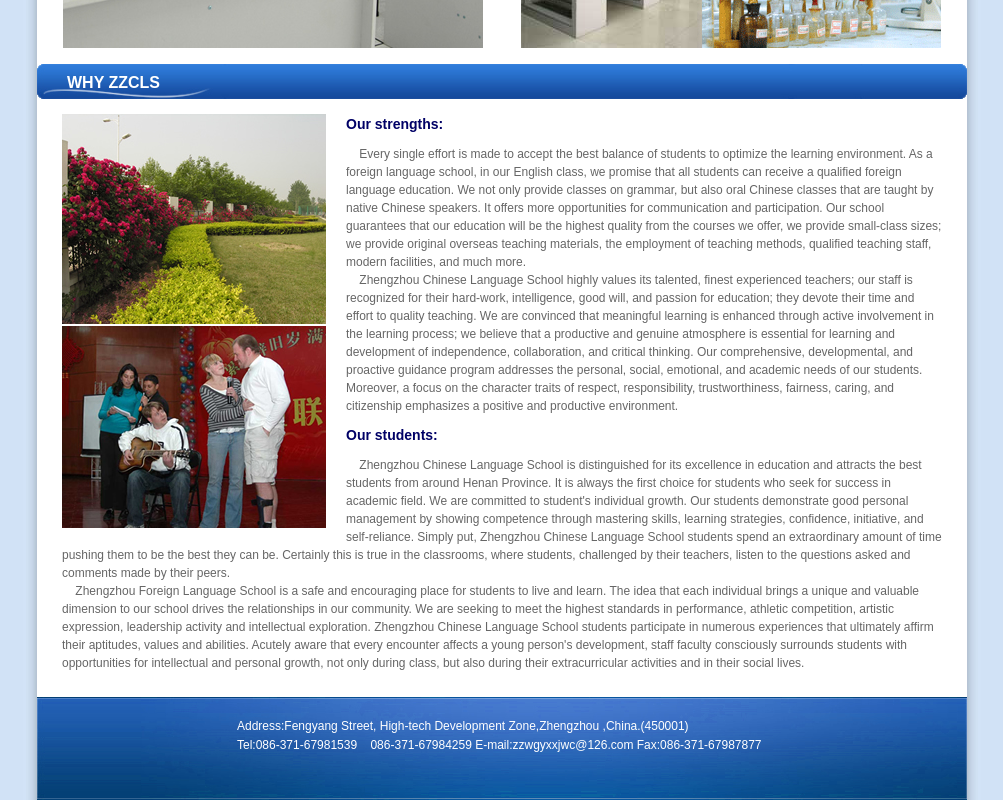
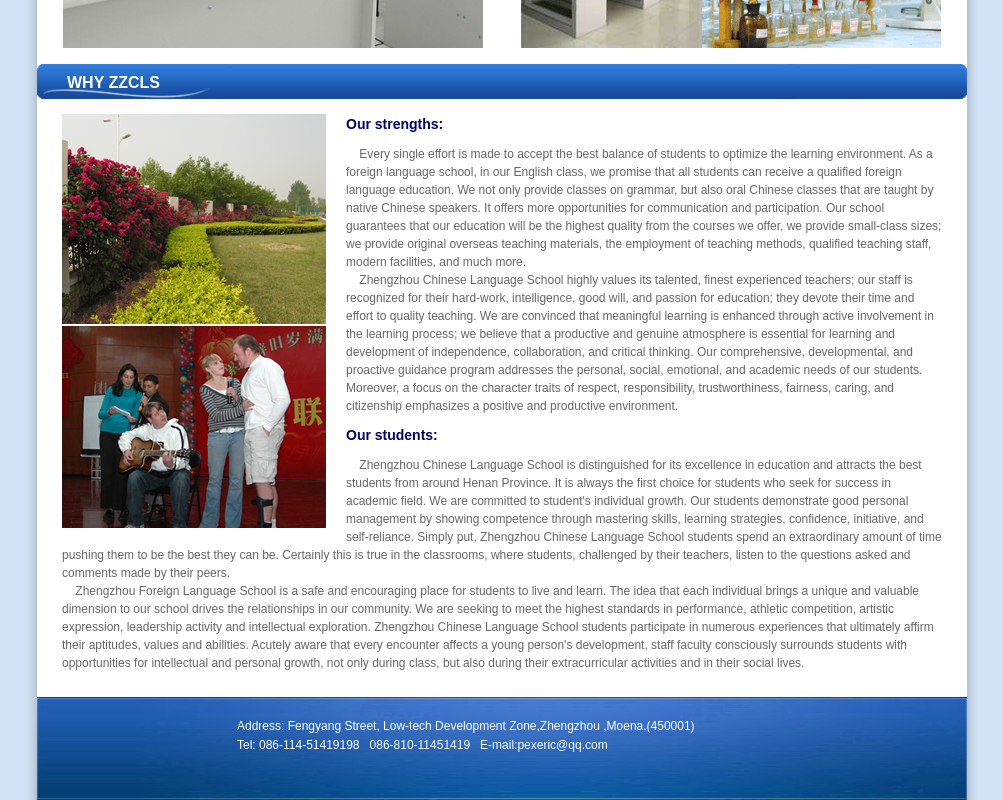
Before and after one commit to DoyoDia/ZZCLS, a plain HTML site: page website/english/english.html in a window 1280 px wide. Shown: the part 1308-2108 px from the top of the page, without its empty margins (138-1141 px from the left). Drawn offline with Linux system fonts and the light colour scheme.

Commit message:
小修改

```diff
--- a/website/english/english.html
+++ b/website/english/english.html
@@ -13,7 +13,7 @@
   <div class="title">
     <div class="text">INTRODUCTION<span></span></div>
   </div>
-  <div class="content"> <img src="images/english/img1.jpg" style="float:right; margin-left:20px;margin-bottom:10px;" border="0"> &nbsp;&nbsp;&nbsp;&nbsp;Located in the Zhengzhou High-tech
+  <div class="content"> <img src="images/english/img1.jpg" style="float:right; margin-left:20px;margin-bottom:10px;" border="0"> &nbsp;&nbsp;&nbsp;&nbsp;Located in the Zhengzhou Low-tech
     Development Zone, Zhengzhou Chinese Language School is a key senior
     middle school under the direct guidance of the Zhengzhou Education
     Bureau, which serves students from the 7th grade right through to the
@@ -114,8 +114,8 @@
     <div style="clear:both;"></div>
   </div>
   <div class="bottom">
-    <div class="bottominfo"> <span>Address:Fengyang Street, High-tech Development Zone,Zhengzhou ,China.(450001)</span><br>
-      <span>Tel:086-371-67981539&nbsp;&nbsp;&nbsp; 086-371-67984259   E-mail:zzwgyxxjwc@126.com   Fax:086-371-67987877</span> </div>
+    <div class="bottominfo"><span>Address:&nbsp;Fengyang Street, Low-tech Development Zone,Zhengzhou ,Moena.(450001)</span><br>
+      <span>Tel:&nbsp;086-114-51419198&nbsp;&nbsp;&nbsp;086-810-11451419&nbsp;&nbsp;&nbsp;E-mail:pexeric@qq.com</span> </div>
   </div>
 </div>
 
```
Also changed, not shown: README.md.
